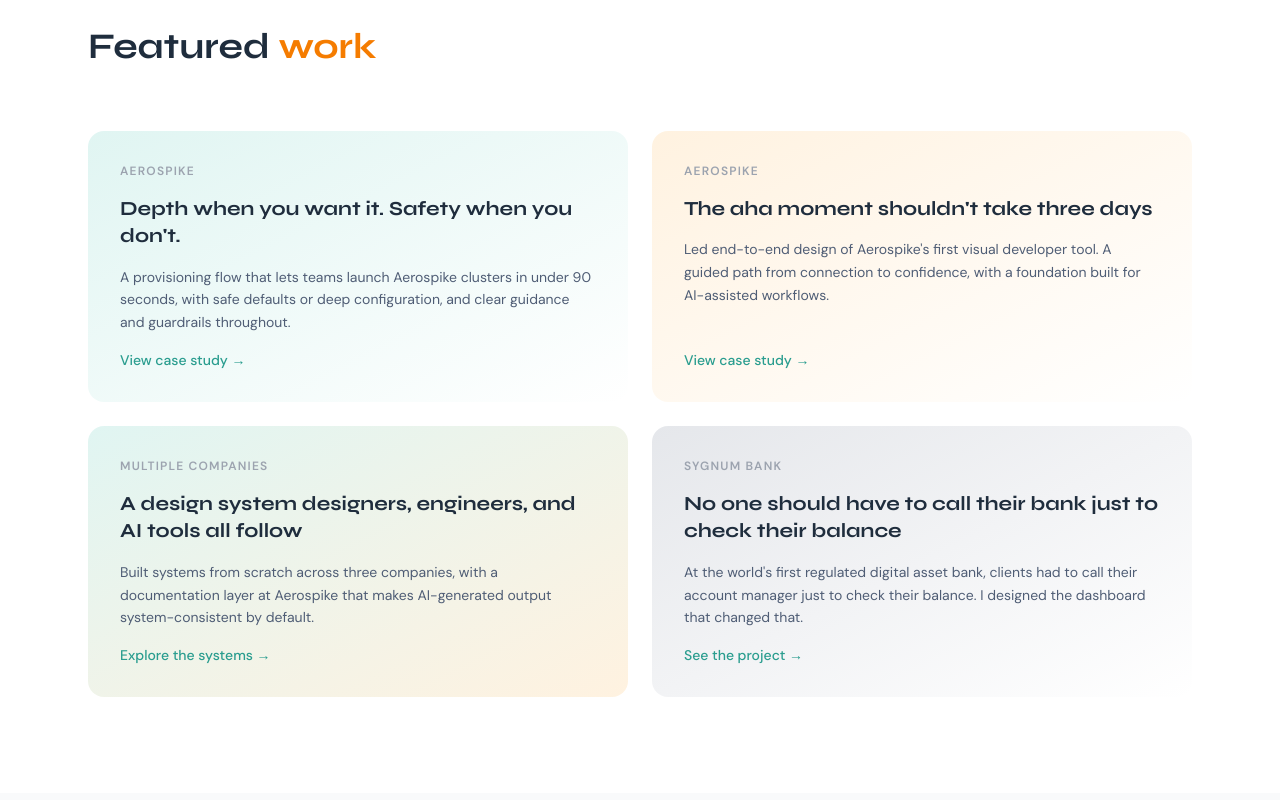
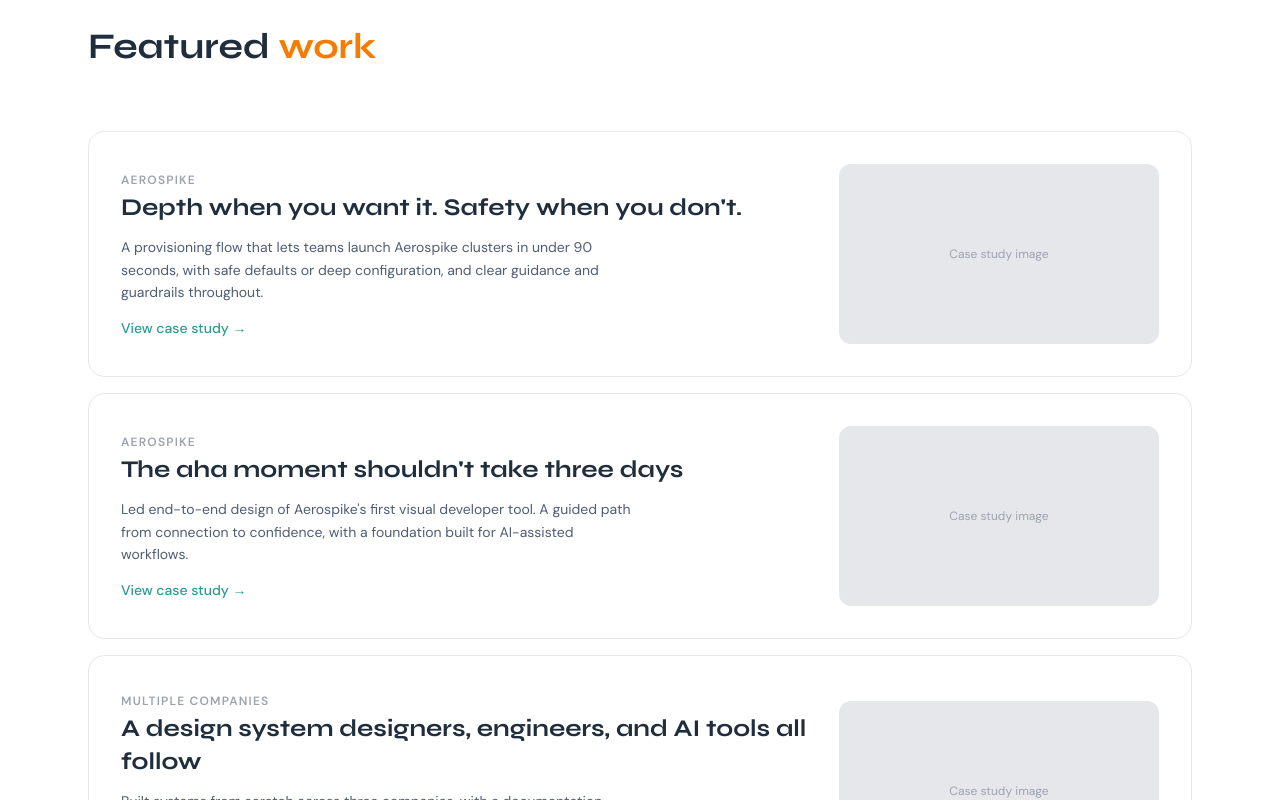
Before and after one commit to jonofoxdesign/jonofox-portfolio, a Next.js app: page /en in a window 1280 px wide. Shown: the part 1580-2380 px from the top of the page. Built offline with nearby package versions, Linux system fonts and the light colour scheme.

Commit message:
Featured work: match work page card style, whole-card clickable

```diff
--- a/src/app/[locale]/page.tsx
+++ b/src/app/[locale]/page.tsx
@@ -9,7 +9,6 @@
     body: "A provisioning flow that lets teams launch Aerospike clusters in under 90 seconds, with safe defaults or deep configuration, and clear guidance and guardrails throughout.",
     cta: "View case study",
     href: "/work/aerospike-provisioning",
-    gradient: "from-teal-subtle to-surface-light",
   },
   {
     tag: "AEROSPIKE",
@@ -17,7 +16,6 @@
     body: "Led end-to-end design of Aerospike's first visual developer tool. A guided path from connection to confidence, with a foundation built for AI-assisted workflows.",
     cta: "View case study",
     href: "/work/aerospike-voyager",
-    gradient: "from-fox-subtle to-surface-light",
   },
   {
     tag: "MULTIPLE COMPANIES",
@@ -25,15 +23,6 @@
     body: "Built systems from scratch across three companies, with a documentation layer at Aerospike that makes AI-generated output system-consistent by default.",
     cta: "Explore the systems",
     href: "/work/design-systems",
-    gradient: "from-teal-subtle to-fox-subtle",
-  },
-  {
-    tag: "SYGNUM BANK",
-    title: "No one should have to call their bank just to check their balance",
-    body: "At the world's first regulated digital asset bank, clients had to call their account manager just to check their balance. I designed the dashboard that changed that.",
-    cta: "See the project",
-    href: "/work/sygnum",
-    gradient: "from-surface-muted to-surface-light",
   },
 ];
 
@@ -211,28 +200,31 @@
           <h2 className="font-syne text-4xl font-bold text-ink mb-16">
             Featured <span className="text-fox">work</span>
           </h2>
-          <div className="grid md:grid-cols-2 gap-6">
+          <div className="space-y-4">
             {workCards.map((card, i) => (
-              <div
+              <Link
                 key={i}
-                className={`rounded-2xl bg-gradient-to-br ${card.gradient} p-8 flex flex-col gap-4 group`}
+                href={lp(card.href)}
+                className="group grid md:grid-cols-[1fr_320px] gap-8 items-center p-8 rounded-2xl border border-surface-muted hover:border-teal/30 hover:bg-teal-subtle/20 transition-all duration-200 block"
               >
+                <div className="space-y-3">
                   <span className="text-xs font-semibold tracking-widest text-ink-disabled uppercase">
                     {card.tag}
                   </span>
-                <h3 className="font-syne font-bold text-xl text-ink leading-snug">
+                  <h3 className="font-syne font-bold text-2xl text-ink leading-snug">
                     {card.title}
                   </h3>
-                <p className="text-sm text-ink-secondary leading-relaxed flex-1">
+                  <p className="text-sm text-ink-secondary leading-relaxed max-w-lg">
                     {card.body}
                   </p>
-                <Link
-                  href={lp(card.href)}
-                  className="text-sm font-medium text-teal group-hover:text-teal-hover transition-colors"
-                >
+                  <span className="inline-block text-sm font-medium text-teal group-hover:text-teal-hover transition-colors">
                     {card.cta} →
+                  </span>
+                </div>
+                <div className="hidden md:flex aspect-video rounded-xl bg-surface-muted items-center justify-center text-ink-disabled text-xs">
+                  Case study image
+                </div>
               </Link>
-              </div>
             ))}
           </div>
         </div>
--- a/src/app/[locale]/work/page.tsx
+++ b/src/app/[locale]/work/page.tsx
@@ -1,5 +1,4 @@
 import Link from "next/link";
-import { useLocale } from "next-intl";
 import { ButtonAnchor } from "@/components/ui/Button";
 
 const caseStudies = [
@@ -40,7 +39,10 @@
   },
 ];
 
-export default function WorkPage() {
+export default async function WorkPage({ params }: { params: Promise<{ locale: string }> }) {
+  const { locale } = await params;
+  const lp = (path: string) => `/${locale}${path}`;
+
   return (
     <div className="pt-44">
       <div className="max-w-6xl mx-auto px-6 pb-24">
@@ -59,9 +61,10 @@
         {/* Case study list */}
         <div className="space-y-4">
           {caseStudies.map((cs, i) => (
-            <div
+            <Link
               key={i}
-              className="group grid md:grid-cols-[1fr_320px] gap-8 items-center p-8 rounded-2xl border border-surface-muted hover:border-teal/30 hover:bg-teal-subtle/20 transition-all duration-200"
+              href={lp(cs.href)}
+              className="group grid md:grid-cols-[1fr_320px] gap-8 items-center p-8 rounded-2xl border border-surface-muted hover:border-teal/30 hover:bg-teal-subtle/20 transition-all duration-200 block"
             >
               <div className="space-y-3">
                 <span className="text-xs font-semibold tracking-widest text-ink-disabled uppercase">
@@ -73,19 +76,16 @@
                 <p className="text-sm text-ink-secondary leading-relaxed max-w-lg">
                   {cs.body}
                 </p>
-                <Link
-                  href={cs.href}
-                  className="inline-block text-sm font-medium text-teal group-hover:text-teal-hover transition-colors"
-                >
+                <span className="inline-block text-sm font-medium text-teal group-hover:text-teal-hover transition-colors">
                   {cs.cta} →
-                </Link>
+                </span>
               </div>
 
               {/* Card image placeholder */}
               <div className="hidden md:flex aspect-video rounded-xl bg-surface-muted items-center justify-center text-ink-disabled text-xs">
                 Case study image
               </div>
-            </div>
+            </Link>
           ))}
         </div>
       </div>
```
Lines whose indentation alone changed are shown as unchanged.
